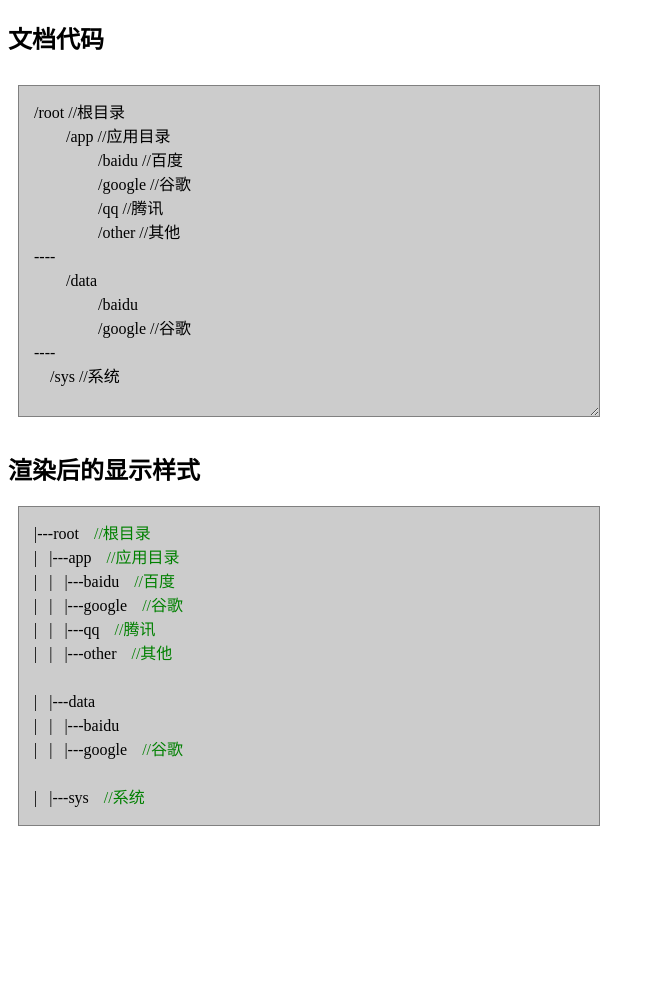
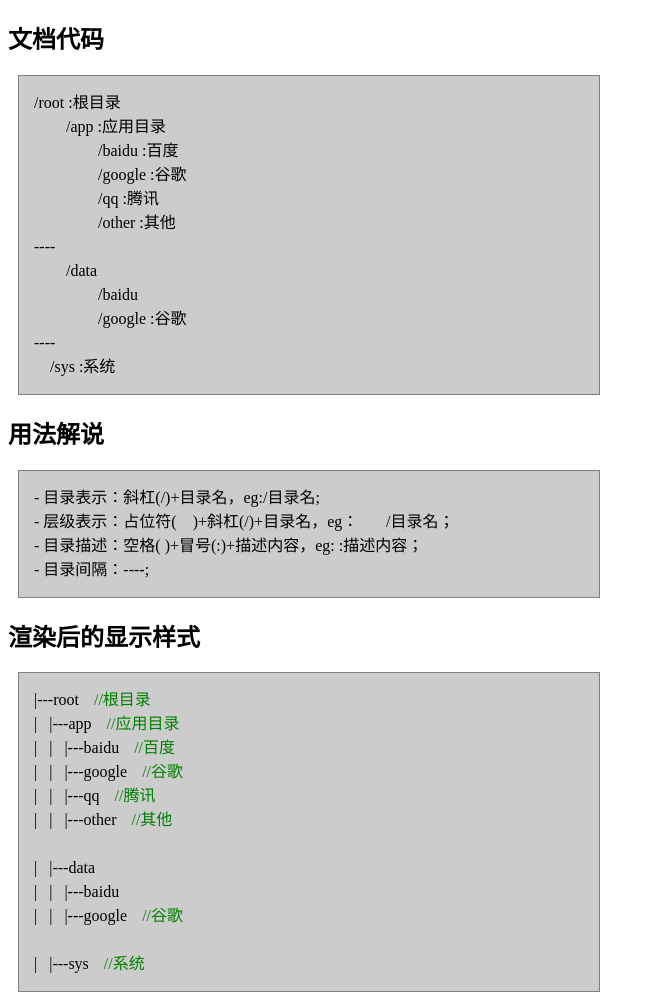
Before and after one commit to littleweb/pathGo, a plain HTML site: page showdir.html in a window 1280 px wide. Shown: the whole page, without its empty margins (0-655 px from the left). Before the commit the page ends 836 px from the top, so only its background shows below. Drawn offline with Linux system fonts and the light colour scheme.

Commit message:
up showdir

```diff
--- a/showdir.html
+++ b/showdir.html
@@ -8,7 +8,7 @@
 <link rel="stylesheet" href="" />
 <style>
 body{font-family:"微软雅黑";font-size:16px;}
-textarea{width:550px;height:300px;margin:10px;padding:15px;line-height:24px;overflow:hidden;font-family:"微软雅黑";font-size:16px;border:1px solid gray;background:#ccc;}
+pre{width:550px;margin:10px;padding:15px;line-height:24px;overflow:hidden;font-family:"微软雅黑";font-size:16px;border:1px solid gray;background:#ccc;}
 #dir{width:550px;margin:10px;padding:15px;line-height:24px;border:1px solid gray;background:#ccc;}
 
 .node{margin-left:15px;color:green;}
@@ -16,40 +16,47 @@ textarea{width:550px;height:300px;margin:10px;padding:15px;line-height:24px;over
 </head>
 <body>
 <h2>文档代码</h2>
-<textarea>
-/root //根目录
-	/app //应用目录
-		/baidu //百度
-		/google //谷歌
-		/qq //腾讯
-		/other //其他
+<pre>
+/root :根目录
+	/app :应用目录
+		/baidu :百度
+		/google :谷歌
+		/qq :腾讯
+		/other :其他
 ----
 	/data
 		/baidu
-		/google //谷歌
+		/google :谷歌
 ----
-    /sys //系统
-</textarea>
+    /sys :系统
+</pre>
+<h2>用法解说</h2>
+<pre>
+- 目录表示：斜杠(/)+目录名，eg:/目录名;
+- 层级表示：占位符(    )+斜杠(/)+目录名，eg：	/目录名；
+- 目录描述：空格( )+冒号(:)+描述内容，eg: :描述内容；
+- 目录间隔：----;
+</pre>
 <h2>渲染后的显示样式</h2>
 <div id="dir">
-/root //根目录
-	/app //应用目录
-		/baidu //百度
-		/google //谷歌
-		/qq //腾讯
-		/other //其他
+/root :根目录
+	/app :应用目录
+		/baidu :百度
+		/google :谷歌
+		/qq :腾讯
+		/other :其他
 ----
 	/data
 		/baidu
-		/google //谷歌
+		/google :谷歌
 ----
-    /sys //系统
+    /sys :系统
 </div>
 <script type="text/javascript">
 var dir=document.getElementById("dir");
-dir.innerHTML=dir.innerHTML.replace(/[^:\/]\/{1}(?!\/)|\s{1}\/{2}|\n|\t+\/|-{4}\n/g,function(a){
-	if(/\n\/|\n|\/\/|-{4}\n/.test(a)){
-		return ({'\n/':'|---','\n':'</span><br />',' //':'<span class="node">//','----\n':'<br />'})[a];
+dir.innerHTML=dir.innerHTML.replace(/[^:\/]\/{1}(?!\/)|\s{1}:{1}|\n|\t+\/|-{4}\n/g,function(a){
+	if(/\n\/|\n|\s{1}:{1}|-{4}\n/.test(a)){
+		return ({'\n/':'|---','\n':'</span><br />',' :':'<span class="node">//','----\n':'<br />'})[a];
 	}else{
 		return (new Array(a.length)).join("|&nbsp;&nbsp;&nbsp;") + '|---';
 	}
```
